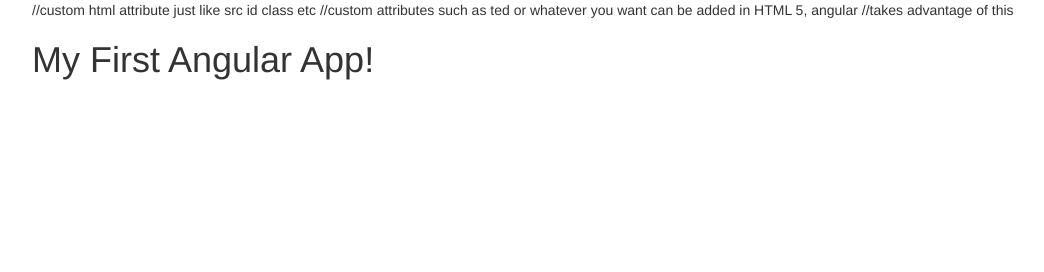
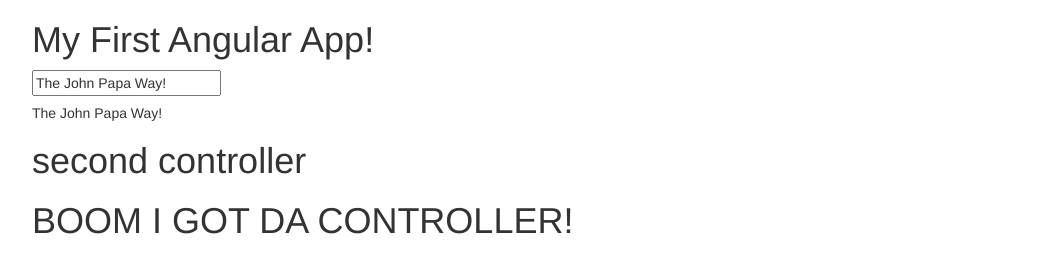
Before and after one commit to seangeleno/my_first_angular_app, a plain HTML site: page index.html in a window 1280 px wide. Shown: the whole page, without its empty margins (38-1082 px from the left). Drawn offline with nearby package versions, Linux system fonts and the light colour scheme.

Commit message:
added 2nd and 3rd controllers

```diff
--- a/app.js
+++ b/app.js
@@ -1,8 +1,33 @@
   (function() {
     'use strict';
+    //john papa style guide
     angular.module('myApp',[])//the second parameter is because it needs to be a setter and not a getter?
     // $('#two').val() //here it is acting as a getter
     // $('#two').val('2') //here it is acting as a setter
+    //john papa way
+    angular.module('myApp')
+    .controller('myController',myController)
+    .controller('secondController',secondController)
+    .controller('thirdController',thirdController)
+
+    //myController function
+    function myController(){
+      var myCtrl = this
+      myCtrl.name = "The John Papa Way!"
+
+      myCtrl.setName = function(name){
+        myCtrl.name = name
+      }
+    }
+    function secondController(){
+      var sCtrl = this
+      sCtrl.name = "second controller"
+    }
+
+    function thirdController(){
+      var tCtrl = this
+      tCtrl.name = "BOOM I GOT DA CONTROLLER!"
+    }
 
   }());
 //use strict doesn't allow you to pollute the global variable space, will not let you override variables
--- a/index.html
+++ b/index.html
@@ -1,16 +1,33 @@
 <!DOCTYPE html>
-<html ng-app> //custom html attribute just like src id class etc
+<html ng-app='myApp'> <!--custom html attribute just like src id class etc -->
   <head>
     <meta charset="utf-8">
     <title>First Angular App</title>
     <link rel="stylesheet" href="https://maxcdn.bootstrapcdn.com/bootstrap/3.3.5/css/bootstrap.min.css">
     <script src="https://ajax.googleapis.com/ajax/libs/angularjs/1.4.4/angular.min.js"></script>
     <script src="app.js"></script>
+    <script src="https://ajax.googleapis.com/ajax/libs/jquery/1.11.3/jquery.min.js"></script>
+    <!--custom attributes such as ted or whatever you want can be added in HTML 5, angular
+    takes advantage of this -->
   </head>
-  //custom attributes such as ted or whatever you want can be added in HTML 5, angular
-  //takes advantage of this
-  <body ted='ted' class="container">
+  <body ted='ted' ng-controller="myController as myCtrl" class="container">
     <h1>My First Angular App!</h1>
 
+    <input type="text" ng-model="myCtrl.name" name="name" value="">
+    <h5>{{ myCtrl.name }}</h5>
+
+
+    <div ng-controller="secondController as sCtrl" class="">
+      <h1>{{ sCtrl.name }}</h1>
+    </div>
+
+    <div ng-controller="thirdController as tCtrl" class="">
+      <h1>{{ tCtrl.name }}</h1>
+    </div>
+
+
   </body>
+  <script type="text/javascript">
+    console.log($('.container').attr('ted'))
+  </script>
 </html>
```
Also changed, not shown: basic.js (added, +8 -0 lines).
